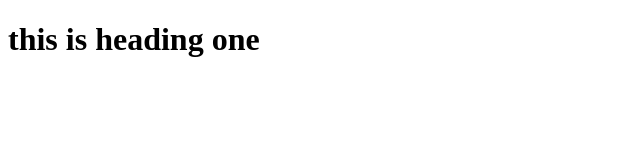
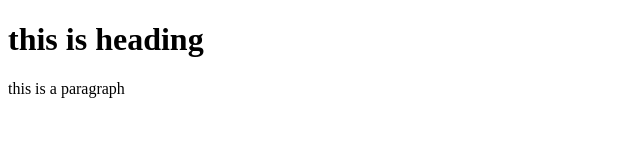
Before and after one commit to assadujjaman/First-web, a plain HTML site: page index.html in a window 1280 px wide. Shown: the whole page, without its empty margins (0-640 px from the left). Drawn offline with Linux system fonts and the light colour scheme.

Commit message:
create a paragraph

```diff
--- a/index.html
+++ b/index.html
@@ -2,14 +2,14 @@
 <html>
 <head>
 
-<h1>this is heading one</h1>
+
 </head>
 <body>
 
 
 
-
-
+<h1>this is heading </h1>
+<p>this is a paragraph</p>
 
 
 </body>
```
